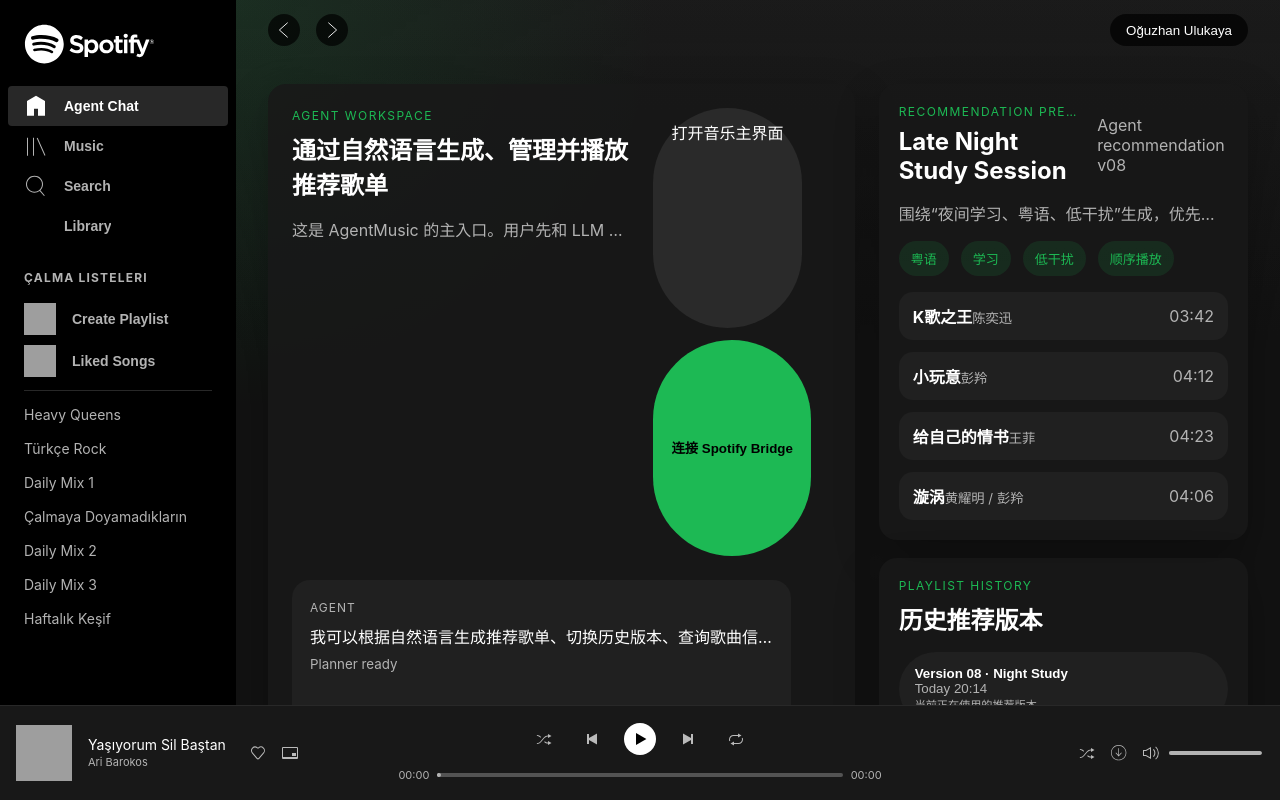
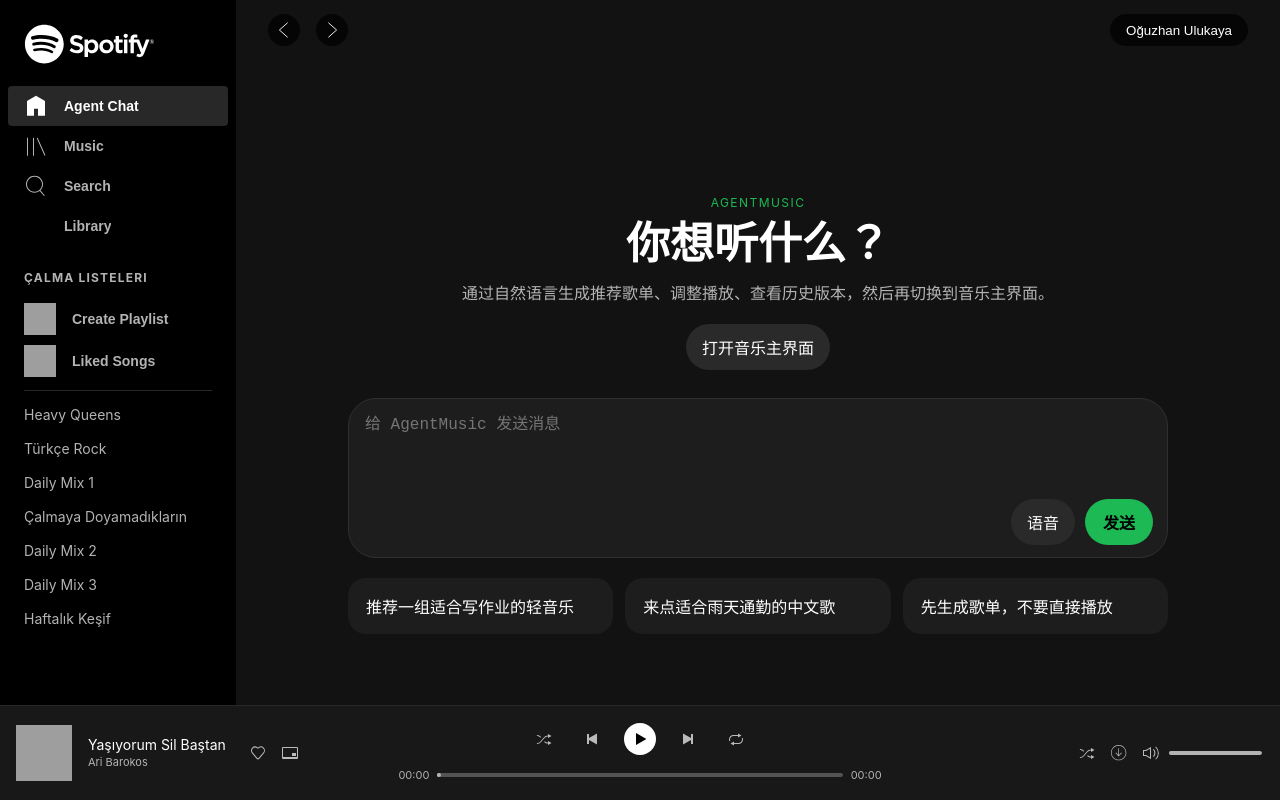
Before and after one commit to 7719Drinkin/AgentMusic, a React (Vite) app in the folder agentmusic-frontend/: page / in a window 1280 px wide. Built offline with nearby package versions, Linux system fonts and the light colour scheme; grey boxes are pictures that could not be loaded.

Commit message:
ref: simplify frontend chat page layout

```diff
--- a/agentmusic-frontend/src/data/agent-ui.jsx
+++ b/agentmusic-frontend/src/data/agent-ui.jsx
@@ -5,76 +5,8 @@
   '把当前播放切成随机模式',
 ]
 
-export const AGENT_CHAT_HISTORY = [
-  {
-    id: 'a1',
-    role: 'agent',
-    message:
-      '我可以根据自然语言生成推荐歌单、切换历史版本、查询歌曲信息，并控制当前播放状态。',
-    metadata: 'Planner ready',
-  },
-  {
-    id: 'u1',
-    role: 'user',
-    message: '给我来点适合夜间学习的粤语歌，别太伤感。',
-  },
-  {
-    id: 'a2',
-    role: 'agent',
-    message:
-      '已理解为“推荐并播放”。我会先生成新的推荐版本，再从候选里选择首播曲目并同步播放状态。',
-    metadata: 'Intent: PLAY_RECOMMENDATION',
-  },
+export const EMPTY_STATE_PROMPTS = [
+  '推荐一组适合写作业的轻音乐',
+  '来点适合雨天通勤的中文歌',
+  '先生成歌单，不要直接播放',
 ]
-
-export const RECOMMENDATION_PREVIEW = {
-  title: 'Late Night Study Session',
-  subtitle: 'Agent recommendation v08',
-  summary:
-    '围绕“夜间学习、粤语、低干扰”生成，优先保留最近高接受度艺人并降低情绪波动。',
-  tags: ['粤语', '学习', '低干扰', '顺序播放'],
-  tracks: [
-    { title: 'K歌之王', artist: '陈奕迅', duration: '03:42' },
-    { title: '小玩意', artist: '彭羚', duration: '04:12' },
-    { title: '给自己的情书', artist: '王菲', duration: '04:23' },
-    { title: '漩涡', artist: '黄耀明 / 彭羚', duration: '04:06' },
-  ],
-}
-
-export const PLAYLIST_HISTORY = [
-  {
-    id: 'h1',
-    name: 'Version 08 · Night Study',
-    createdAt: 'Today 20:14',
-    note: '当前正在使用的推荐版本',
-  },
-  {
-    id: 'h2',
-    name: 'Version 07 · Calm Cantopop',
-    createdAt: 'Today 19:42',
-    note: '减少重复艺人，适合长时工作',
-  },
-  {
-    id: 'h3',
-    name: 'Version 06 · Rainy Focus',
-    createdAt: 'Yesterday 23:05',
-    note: '偏安静，器乐占比更高',
-  },
-]
-
-export const CURRENT_PLAYBACK_CARD = {
-  trackTitle: 'K歌之王',
-  artist: '陈奕迅',
-  album: 'The Line-Up',
-  device: 'Desktop Spotify',
-  mode: 'SEQUENTIAL',
-  progress: '01:12 / 03:42',
-  lyricsPreview: '我唱得不够动人 你别皱眉...',
-}
-
-export const AGENT_FUNCTION_BLOCKS = [
-  { title: '推荐歌单', description: '自然语言推荐、版本保存、历史切换' },
-  { title: '播放控制', description: '播放、暂停、播放模式与当前会话同步' },
-  { title: '音乐信息', description: '歌曲、艺人、歌词和元数据查询' },
-  { title: '语音入口', description: '预留语音输入与语音控制按钮' },
-]
--- a/agentmusic-frontend/src/pages/chat.jsx
+++ b/agentmusic-frontend/src/pages/chat.jsx
@@ -1,192 +1,160 @@
+import { useMemo, useState } from 'react'
 import { Link } from 'react-router-dom'
 import Topnav from '../component/topnav/topnav'
 import styles from './chat.module.css'
-import {
-  AGENT_CHAT_HISTORY,
-  AGENT_FUNCTION_BLOCKS,
-  CHAT_SUGGESTIONS,
-  CURRENT_PLAYBACK_CARD,
-  PLAYLIST_HISTORY,
-  RECOMMENDATION_PREVIEW,
-} from '../data/agent-ui'
+import { CHAT_SUGGESTIONS, EMPTY_STATE_PROMPTS } from '../data/agent-ui'
 
 function ChatPage() {
+  const [input, setInput] = useState('')
+  const [messages, setMessages] = useState([])
+
+  const hasMessages = messages.length > 0
+
+  const pageClassName = useMemo(
+    () => `${styles.ChatPage} ${hasMessages ? styles.HasMessages : styles.EmptyPage}`,
+    [hasMessages],
+  )
+
+  const submitMessage = (messageText) => {
+    const trimmed = messageText.trim()
+    if (!trimmed) {
+      return
+    }
+
+    setMessages((current) => [
+      ...current,
+      { id: `u-${current.length + 1}`, role: 'user', message: trimmed },
+      {
+        id: `a-${current.length + 2}`,
+        role: 'agent',
+        message:
+          '这里先保留聊天页结构。后续接上 /api/agent/chat 后，这里会显示真实的 Agent 回复、推荐歌单摘要和播放状态。',
+      },
+    ])
+    setInput('')
+  }
+
   return (
-    <div className={styles.ChatPage}>
-      <div className={styles.HoverBg}></div>
-      <div className={styles.Bg}></div>
-
+    <div className={pageClassName}>
       <Topnav />
 
-      <div className={styles.Content}>
-        <section className={styles.ChatWorkspace}>
-          <header className={styles.ChatHeader}>
-            <div>
-              <p className={styles.SectionKicker}>Agent Workspace</p>
-              <h1>通过自然语言生成、管理并播放推荐歌单</h1>
-              <p className={styles.SectionDesc}>
-                这是 AgentMusic 的主入口。用户先和 LLM 对话，再决定是否切换到音乐浏览页面。
+      <div className={styles.PageShell}>
+        {!hasMessages ? (
+          <section className={styles.EmptyState}>
+            <div className={styles.EmptyContent}>
+              <p className={styles.Kicker}>AgentMusic</p>
+              <h1>你想听什么？</h1>
+              <p className={styles.Subtitle}>
+                通过自然语言生成推荐歌单、调整播放、查看历史版本，然后再切换到音乐主界面。
               </p>
+              <div className={styles.EmptyActions}>
+                <Link className={styles.SecondaryLink} to="/music">
+                  打开音乐主界面
+                </Link>
+              </div>
+              <Composer
+                input={input}
+                onInputChange={setInput}
+                onSubmit={submitMessage}
+                centered
+              />
+              <div className={styles.PromptGrid}>
+                {EMPTY_STATE_PROMPTS.map((prompt) => (
+                  <button
+                    key={prompt}
+                    className={styles.PromptCard}
+                    type="button"
+                    onClick={() => setInput(prompt)}
+                  >
+                    {prompt}
+                  </button>
+                ))}
+              </div>
             </div>
-            <div className={styles.HeaderActions}>
-              <Link className={styles.SecondaryBtn} to="/music">
-                打开音乐主界面
-              </Link>
-              <button className={styles.PrimaryBtn} type="button">
-                连接 Spotify Bridge
-              </button>
-            </div>
-          </header>
+          </section>
+        ) : (
+          <section className={styles.ChatLayout}>
+            <header className={styles.ChatHeader}>
+              <div>
+                <p className={styles.Kicker}>Agent Chat</p>
+                <h1>对话中</h1>
+              </div>
+              <div className={styles.ChatHeaderActions}>
+                <button
+                  className={styles.MinimalButton}
+                  type="button"
+                  onClick={() => setMessages([])}
+                >
+                  新建对话
+                </button>
+                <Link className={styles.SecondaryLink} to="/music">
+                  切换到音乐主界面
+                </Link>
+              </div>
+            </header>
 
-          <div className={styles.ChatBody}>
             <div className={styles.ChatStream}>
-              {AGENT_CHAT_HISTORY.map((item) => (
+              {messages.map((item) => (
                 <article
                   key={item.id}
                   className={`${styles.MessageBubble} ${
                     item.role === 'agent' ? styles.AgentBubble : styles.UserBubble
                   }`}
                 >
-                  <span className={styles.MessageRole}>
-                    {item.role === 'agent' ? 'Agent' : 'You'}
-                  </span>
                   <p>{item.message}</p>
-                  {item.metadata ? <small>{item.metadata}</small> : null}
                 </article>
               ))}
             </div>
 
-            <div className={styles.ComposerPanel}>
-              <div className={styles.ComposerLabelRow}>
-                <strong>对话输入</strong>
-                <button className={styles.VoiceBtn} type="button">
-                  语音输入
-                </button>
-              </div>
-
-              <textarea
-                className={styles.ChatInput}
-                rows={4}
-                placeholder="例如：给我来点适合雨夜写代码的粤语歌，然后直接播放。"
+            <div className={styles.BottomComposer}>
+              <Composer
+                input={input}
+                onInputChange={setInput}
+                onSubmit={submitMessage}
               />
-
               <div className={styles.SuggestionRow}>
                 {CHAT_SUGGESTIONS.map((suggestion) => (
-                  <button key={suggestion} className={styles.SuggestionChip} type="button">
+                  <button
+                    key={suggestion}
+                    className={styles.SuggestionChip}
+                    type="button"
+                    onClick={() => setInput(suggestion)}
+                  >
                     {suggestion}
                   </button>
                 ))}
               </div>
-
-              <div className={styles.ComposerActions}>
-                <button className={styles.SecondaryBtn} type="button">
-                  查看 API 状态
-                </button>
-                <button className={styles.PrimaryBtn} type="button">
-                  发送给 Agent
-                </button>
-              </div>
-            </div>
-          </div>
-        </section>
-
-        <aside className={styles.SidePanel}>
-          <section className={styles.Card}>
-            <div className={styles.CardHeader}>
-              <div>
-                <p className={styles.SectionKicker}>Recommendation Preview</p>
-                <h2>{RECOMMENDATION_PREVIEW.title}</h2>
-              </div>
-              <span>{RECOMMENDATION_PREVIEW.subtitle}</span>
-            </div>
-            <p className={styles.CardDesc}>{RECOMMENDATION_PREVIEW.summary}</p>
-            <div className={styles.TagRow}>
-              {RECOMMENDATION_PREVIEW.tags.map((tag) => (
-                <span key={tag} className={styles.Tag}>
-                  {tag}
-                </span>
-              ))}
-            </div>
-            <div className={styles.TrackList}>
-              {RECOMMENDATION_PREVIEW.tracks.map((track) => (
-                <div key={`${track.title}-${track.artist}`} className={styles.TrackRow}>
-                  <div>
-                    <strong>{track.title}</strong>
-                    <small>{track.artist}</small>
-                  </div>
-                  <span>{track.duration}</span>
-                </div>
-              ))}
             </div>
           </section>
+        )}
+      </div>
+    </div>
+  )
+}
 
-          <section className={styles.Card}>
-            <div className={styles.CardHeader}>
-              <div>
-                <p className={styles.SectionKicker}>Playlist History</p>
-                <h2>历史推荐版本</h2>
-              </div>
-            </div>
-            <div className={styles.HistoryList}>
-              {PLAYLIST_HISTORY.map((item) => (
-                <button key={item.id} className={styles.HistoryItem} type="button">
-                  <strong>{item.name}</strong>
-                  <span>{item.createdAt}</span>
-                  <small>{item.note}</small>
-                </button>
-              ))}
-            </div>
-          </section>
+function Composer({ input, onInputChange, onSubmit, centered = false }) {
+  const wrapperClassName = centered
+    ? `${styles.Composer} ${styles.CenteredComposer}`
+    : styles.Composer
 
-          <section className={styles.Card}>
-            <div className={styles.CardHeader}>
-              <div>
-                <p className={styles.SectionKicker}>Now Playing</p>
-                <h2>当前播放信息</h2>
-              </div>
-            </div>
-            <div className={styles.PlaybackMeta}>
-              <strong>{CURRENT_PLAYBACK_CARD.trackTitle}</strong>
-              <span>{CURRENT_PLAYBACK_CARD.artist}</span>
-              <small>{CURRENT_PLAYBACK_CARD.album}</small>
-            </div>
-            <div className={styles.PlaybackGrid}>
-              <div>
-                <label>设备</label>
-                <p>{CURRENT_PLAYBACK_CARD.device}</p>
-              </div>
-              <div>
-                <label>模式</label>
-                <p>{CURRENT_PLAYBACK_CARD.mode}</p>
-              </div>
-              <div>
-                <label>进度</label>
-                <p>{CURRENT_PLAYBACK_CARD.progress}</p>
-              </div>
-              <div>
-                <label>歌词预览</label>
-                <p>{CURRENT_PLAYBACK_CARD.lyricsPreview}</p>
-              </div>
-            </div>
-          </section>
-
-          <section className={styles.Card}>
-            <div className={styles.CardHeader}>
-              <div>
-                <p className={styles.SectionKicker}>Feature Coverage</p>
-                <h2>前端已补齐的关键入口</h2>
-              </div>
-            </div>
-            <div className={styles.FeatureGrid}>
-              {AGENT_FUNCTION_BLOCKS.map((item) => (
-                <div key={item.title} className={styles.FeatureItem}>
-                  <strong>{item.title}</strong>
-                  <p>{item.description}</p>
-                </div>
-              ))}
-            </div>
-          </section>
-        </aside>
+  return (
+    <div className={wrapperClassName}>
+      <div className={styles.InputShell}>
+        <textarea
+          className={styles.ChatInput}
+          rows={centered ? 3 : 2}
+          value={input}
+          onChange={(event) => onInputChange(event.target.value)}
+          placeholder="给 AgentMusic 发送消息"
+        />
+        <div className={styles.InputActions}>
+          <button className={styles.IconButton} type="button" aria-label="语音输入">
+            语音
+          </button>
+          <button className={styles.SendButton} type="button" onClick={() => onSubmit(input)}>
+            发送
+          </button>
+        </div>
       </div>
     </div>
   )
--- a/agentmusic-frontend/src/pages/chat.module.css
+++ b/agentmusic-frontend/src/pages/chat.module.css
@@ -1,317 +1,227 @@
 .ChatPage {
   min-height: calc(100vh - 91px);
-  overflow-y: auto;
-  position: relative;
-  background: linear-gradient(180deg, rgba(26, 26, 26, 0.94), #121212 42%);
+  background: #121212;
 }
 
-.HoverBg,
-.Bg {
-  pointer-events: none;
-  position: absolute;
-  inset: 0;
+.PageShell {
+  width: min(960px, calc(100vw - 64px));
+  margin: 0 auto;
+  min-height: calc(100vh - 91px);
 }
 
-.HoverBg {
-  background: radial-gradient(circle at top left, rgba(29, 185, 84, 0.15), transparent 32%);
+.EmptyPage .PageShell {
+  display: grid;
+  place-items: center;
 }
 
-.Bg {
-  background: linear-gradient(180deg, rgba(32, 32, 32, 0.18), transparent 45%);
+.HasMessages .PageShell {
+  display: block;
+  padding: 16px 0 120px;
 }
 
-.Content {
-  position: relative;
-  z-index: 1;
-  padding: 24px 32px 120px;
-  display: grid;
-  grid-template-columns: minmax(0, 1.35fr) minmax(320px, 0.85fr);
-  gap: 24px;
+.EmptyState {
+  width: 100%;
 }
 
-.ChatWorkspace,
-.Card {
-  border-radius: 18px;
-  background: rgba(24, 24, 24, 0.88);
-  box-shadow: 0 18px 44px rgba(0, 0, 0, 0.28);
+.EmptyContent {
+  width: min(820px, 100%);
+  margin: 0 auto;
+  text-align: center;
 }
 
-.ChatWorkspace {
-  padding: 24px;
+.Kicker {
+  margin: 0 0 10px;
+  color: #1db954;
+  font-size: 12px;
+  letter-spacing: 0.12em;
+  text-transform: uppercase;
+}
+
+.EmptyContent h1,
+.ChatHeader h1 {
+  margin: 0;
+  color: #fff;
+  font-size: clamp(32px, 6vw, 44px);
+  line-height: 1.05;
+}
+
+.Subtitle {
+  max-width: 680px;
+  margin: 14px auto 0;
+  color: #b3b3b3;
+  font-size: 16px;
+}
+
+.EmptyActions {
+  display: flex;
+  justify-content: center;
+  margin-top: 20px;
+}
+
+.SecondaryLink,
+.MinimalButton,
+.SuggestionChip,
+.PromptCard,
+.IconButton,
+.SendButton {
+  border: none;
+  border-radius: 999px;
+  cursor: pointer;
+  transition: transform 0.18s ease, background-color 0.18s ease;
+  text-decoration: none;
+  font: inherit;
+}
+
+.SecondaryLink,
+.MinimalButton,
+.SuggestionChip,
+.IconButton {
+  background: #2a2a2a;
+  color: #fff;
+  padding: 11px 16px;
+}
+
+.SendButton {
+  background: #1db954;
+  color: #000;
+  font-weight: 700;
+  padding: 11px 18px;
+}
+
+.PromptGrid {
   display: grid;
-  gap: 24px;
+  grid-template-columns: repeat(3, minmax(0, 1fr));
+  gap: 12px;
+  margin-top: 20px;
+}
+
+.PromptCard {
+  background: #1d1d1d;
+  color: #fff;
+  padding: 16px 18px;
+  text-align: left;
+  border-radius: 18px;
+}
+
+.ChatLayout {
+  display: grid;
+  gap: 20px;
 }
 
 .ChatHeader {
   display: flex;
+  align-items: flex-end;
   justify-content: space-between;
-  gap: 24px;
+  gap: 16px;
+  padding-bottom: 8px;
 }
 
-.SectionKicker {
-  margin: 0 0 8px;
-  font-size: 12px;
-  letter-spacing: 0.12em;
-  text-transform: uppercase;
-  color: #1db954;
-}
-
-.ChatHeader h1,
-.CardHeader h2 {
-  margin: 0;
-  color: #fff;
-}
-
-.SectionDesc,
-.CardDesc {
-  color: #b3b3b3;
-}
-
-.HeaderActions,
-.ComposerActions,
-.SuggestionRow,
-.TagRow {
+.ChatHeaderActions {
   display: flex;
   gap: 12px;
   flex-wrap: wrap;
 }
 
-.FeatureGrid {
-  margin-top: 16px;
-  display: grid;
-  grid-template-columns: repeat(2, minmax(0, 1fr));
-  gap: 12px;
-}
-
-.PrimaryBtn,
-.SecondaryBtn,
-.VoiceBtn,
-.SuggestionChip,
-.HistoryItem {
-  border: none;
-  border-radius: 999px;
-  cursor: pointer;
-  transition: transform 0.18s ease, background-color 0.18s ease;
-}
-
-.PrimaryBtn {
-  background: #1db954;
-  color: #000;
-  font-weight: 700;
-  padding: 12px 18px;
-}
-
-.SecondaryBtn,
-.VoiceBtn,
-.SuggestionChip {
-  background: #2a2a2a;
-  color: #fff;
-  padding: 12px 18px;
-}
-
-.PrimaryBtn:hover,
-.SecondaryBtn:hover,
-.VoiceBtn:hover,
-.SuggestionChip:hover,
-.HistoryItem:hover {
-  transform: translateY(-1px);
-}
-
-.ChatBody {
-  display: grid;
-  gap: 20px;
-}
-
 .ChatStream {
   display: grid;
-  gap: 14px;
+  gap: 18px;
 }
 
 .MessageBubble {
-  max-width: 86%;
+  max-width: min(760px, 100%);
   padding: 16px 18px;
   border-radius: 18px;
 }
 
 .MessageBubble p {
-  margin: 8px 0 0;
+  margin: 0;
   color: #fff;
   white-space: normal;
 }
 
-.MessageBubble small {
-  display: block;
-  margin-top: 8px;
-  color: #b3b3b3;
-}
-
 .AgentBubble {
-  background: #202020;
+  background: #1d1d1d;
 }
 
 .UserBubble {
   margin-left: auto;
-  background: linear-gradient(135deg, #1b7b46, #1db954);
+  background: linear-gradient(135deg, #16653b, #1db954);
 }
 
-.UserBubble p,
-.UserBubble .MessageRole,
-.UserBubble small {
-  color: #fff;
+.Composer {
+  width: 100%;
 }
 
-.MessageRole {
-  font-size: 12px;
-  letter-spacing: 0.08em;
-  text-transform: uppercase;
-  color: #b3b3b3;
+.CenteredComposer {
+  margin-top: 28px;
 }
 
-.ComposerPanel {
-  padding: 18px;
-  border-radius: 18px;
-  background: #202020;
+.BottomComposer {
+  position: sticky;
+  bottom: 0;
+  padding-top: 12px;
+  background: linear-gradient(180deg, rgba(18, 18, 18, 0), #121212 24%);
 }
 
-.ComposerLabelRow,
-.CardHeader,
-.TrackRow {
-  display: flex;
-  justify-content: space-between;
-  gap: 16px;
-  align-items: center;
+.InputShell {
+  border: 1px solid #303030;
+  border-radius: 28px;
+  background: #1d1d1d;
+  padding: 12px 14px;
 }
 
 .ChatInput {
   width: 100%;
-  margin-top: 16px;
-  padding: 16px;
-  border-radius: 16px;
-  border: 1px solid #333;
-  background: #121212;
+  border: none;
+  resize: none;
+  background: transparent;
   color: #fff;
-  resize: vertical;
+  font-size: 16px;
+  line-height: 1.5;
+}
+
+.ChatInput:focus {
+  outline: none;
+}
+
+.InputActions {
+  display: flex;
+  justify-content: flex-end;
+  gap: 10px;
+  margin-top: 8px;
 }
 
 .SuggestionRow {
-  margin-top: 16px;
+  display: flex;
+  flex-wrap: wrap;
+  gap: 10px;
+  margin-top: 14px;
 }
 
-.ComposerActions {
-  margin-top: 20px;
-  justify-content: flex-end;
+.PromptCard:hover,
+.SecondaryLink:hover,
+.MinimalButton:hover,
+.SuggestionChip:hover,
+.IconButton:hover,
+.SendButton:hover {
+  transform: translateY(-1px);
 }
 
-.SidePanel {
-  display: grid;
-  gap: 18px;
-}
-
-.Card {
-  padding: 20px;
-}
-
-.CardHeader span {
-  color: #b3b3b3;
-}
-
-.Tag {
-  padding: 8px 12px;
-  border-radius: 999px;
-  background: rgba(29, 185, 84, 0.12);
-  color: #1db954;
-  font-size: 13px;
-}
-
-.TrackList,
-.HistoryList {
-  display: grid;
-  gap: 12px;
-  margin-top: 16px;
-}
-
-.TrackRow {
-  padding: 12px 14px;
-  border-radius: 14px;
-  background: #202020;
-}
-
-.TrackRow strong,
-.HistoryItem strong,
-.PlaybackMeta strong,
-.FeatureItem strong {
-  color: #fff;
-}
-
-.TrackRow small,
-.TrackRow span,
-.HistoryItem span,
-.HistoryItem small,
-.PlaybackMeta span,
-.PlaybackMeta small,
-.PlaybackGrid label,
-.FeatureItem p {
-  color: #b3b3b3;
-}
-
-.HistoryItem {
-  padding: 14px 16px;
-  background: #202020;
-  display: grid;
-  text-align: left;
-}
-
-.PlaybackMeta {
-  display: grid;
-  gap: 4px;
-  margin-top: 16px;
-}
-
-.PlaybackGrid {
-  margin-top: 16px;
-  display: grid;
-  grid-template-columns: repeat(2, minmax(0, 1fr));
-  gap: 14px;
-}
-
-.PlaybackGrid div,
-.FeatureItem {
-  padding: 14px;
-  border-radius: 14px;
-  background: #202020;
-}
-
-.PlaybackGrid p,
-.FeatureItem p {
-  margin: 6px 0 0;
-}
-
-@media screen and (max-width: 1100px) {
-  .Content {
-    grid-template-columns: 1fr;
-  }
-}
-
-@media screen and (max-width: 640px) {
-  .Content {
-    padding: 20px 16px 110px;
+@media screen and (max-width: 760px) {
+  .PageShell {
+    width: calc(100vw - 24px);
   }
 
-  .ChatHeader,
-  .ComposerLabelRow,
-  .CardHeader,
-  .TrackRow {
-    flex-direction: column;
-    align-items: flex-start;
+  .HasMessages .PageShell {
+    padding: 12px 0 112px;
   }
 
-  .PlaybackGrid,
-  .FeatureGrid {
+  .PromptGrid {
     grid-template-columns: 1fr;
   }
 
-  .HeaderActions,
-  .ComposerActions {
-    width: 100%;
+  .ChatHeader {
+    align-items: flex-start;
+    flex-direction: column;
   }
 }
```
Also changed, not shown: 1 other file (tests, documents, lock files or other folders).
